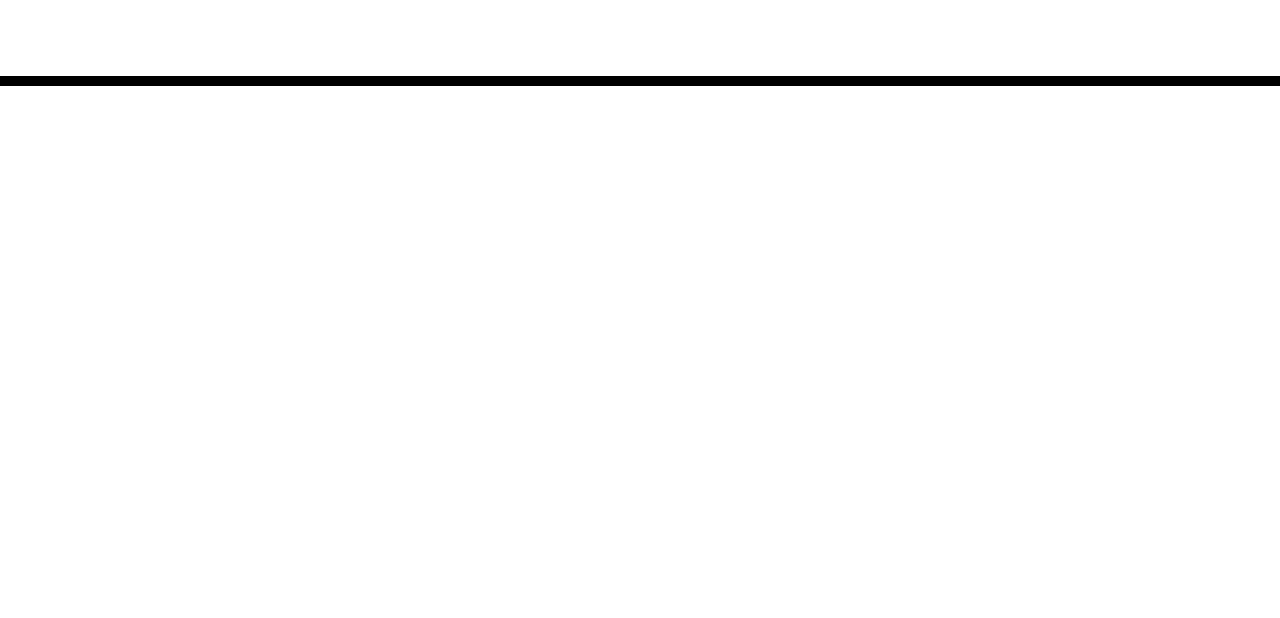
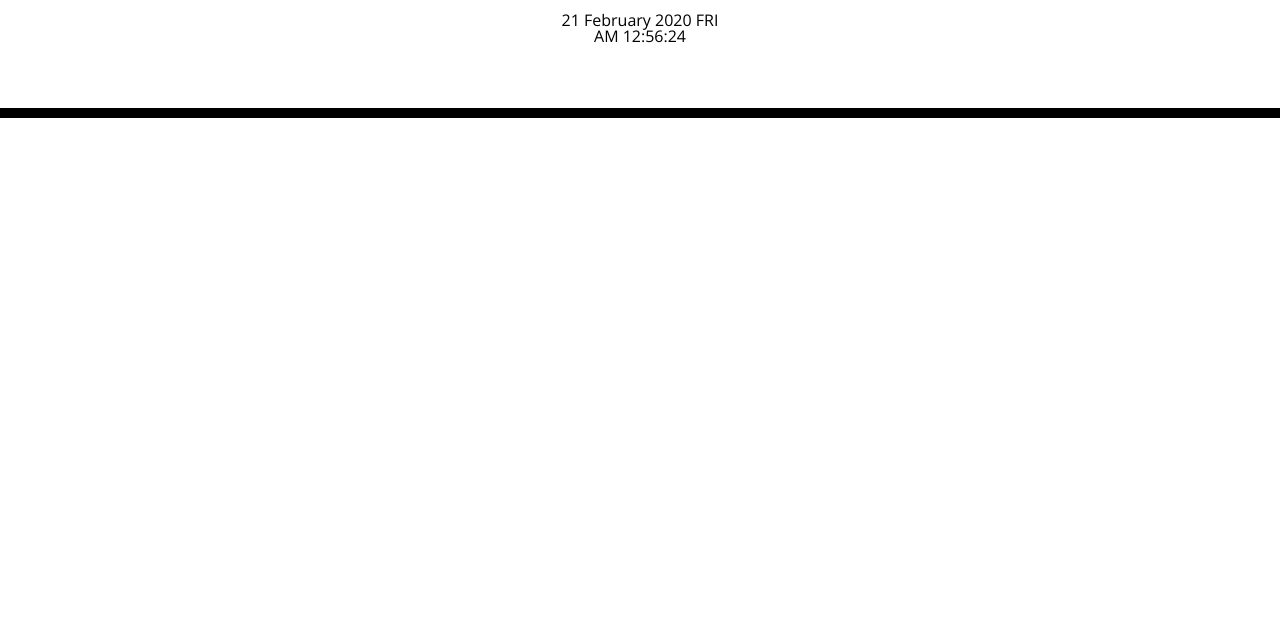
Before and after one commit to jaredCoombs/5_homework, a plain HTML site: page index.html in a window 1280 px wide. Shown: the part 182-800 px from the top of the page. Drawn offline with nearby package versions, Linux system fonts and the light colour scheme.

Commit message:
added time/date widget

```diff
--- a/index.html
+++ b/index.html
@@ -18,13 +18,36 @@
     <h1 class="display-3">Work Day Scheduler</h1>
     <p class="lead">A simple calendar app for scheduling your work day</p>
     <p id="currentDay" class="lead"></p>
+
+    <div class='time-frame'>
+      <div id='date-part'></div>
+      <div id='time-part'></div>
+    </div>
   </header>
   <div class="container">
     <!-- Timeblocks go here   moment is used for day and hour  console.log(now)   main focus is local storage-->
+
+
   </div>
 
   <script src="https://code.jquery.com/jquery-3.4.1.min.js"></script>
   <script src="https://cdnjs.cloudflare.com/ajax/libs/moment.js/2.24.0/moment.min.js"></script>
+  <script>
+
+    $(document).ready(function () {
+      var interval = setInterval(function () {
+        var momentNow = moment();
+        $('#date-part').html(momentNow.format('DD MMMM YYYY') + ' '
+          + momentNow.format('dddd')
+            .substring(0, 3).toUpperCase());
+        $('#time-part').html(momentNow.format('A hh:mm:ss'));
+      }, 100);
+
+      //$('#stop-interval').on('click', function () {
+      //  clearInterval(interval);
+      //});
+    });
+  </script>
 </body>
 
 </html>
```
